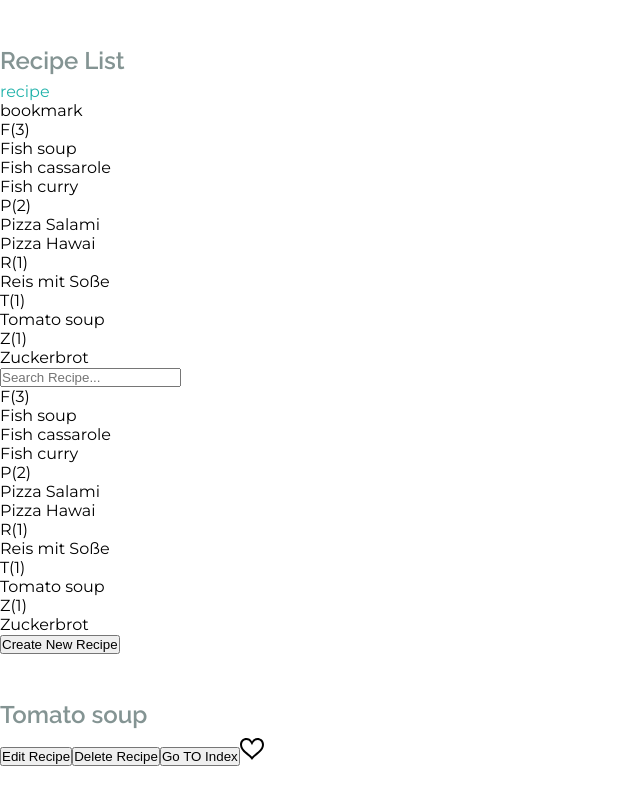
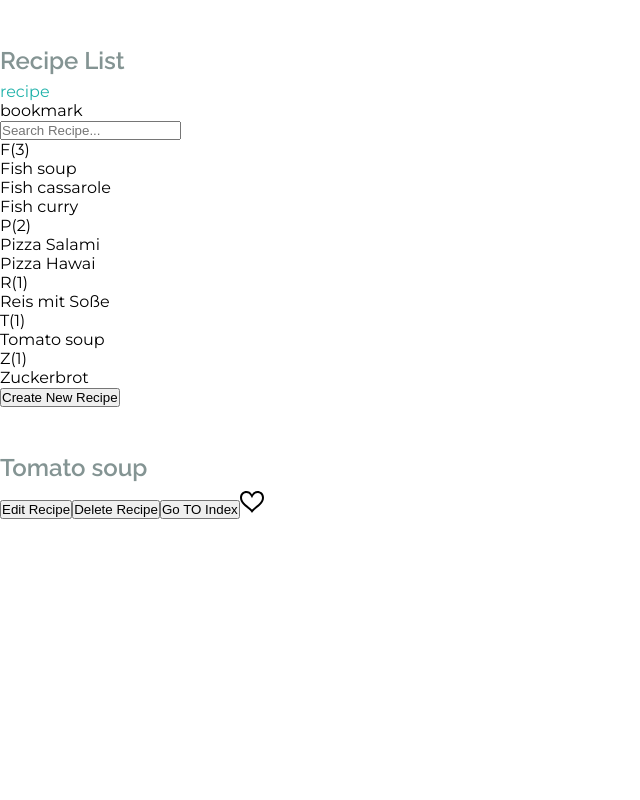
Before and after one commit to Knochenmark/recipebox, a React (Create React App) app: page / in a window 1280 px wide. Shown: the whole page, without its empty margins (0-640 px from the left). Built offline with nearby package versions, Linux system fonts and the light colour scheme; what typestyle would draw is missing.

Commit message:
Move Searchbar over index items

```diff
--- a/src/components/IndexPage/IndexPage.tsx
+++ b/src/components/IndexPage/IndexPage.tsx
@@ -92,6 +92,7 @@ export class IndexPageComponent extends React.Component<IIndexPageProps> {
       <div className={indexPageStyle}>
         <h2>Recipe List</h2>
         <TabBar />
+        <SearchBar />
         {
           this.props.selectedTab === 'recipe' &&
           <div className={indexPageItemStyle}>
@@ -101,8 +102,6 @@ export class IndexPageComponent extends React.Component<IIndexPageProps> {
         {
           // this.props.selectedTab === 'bookmark' && <Bookmarks />
         }
-        <SearchBar />
-        {indexItems}
         <button onClick={this.props.createRecipe}>Create New Recipe</button>
       </div>
     );
```
